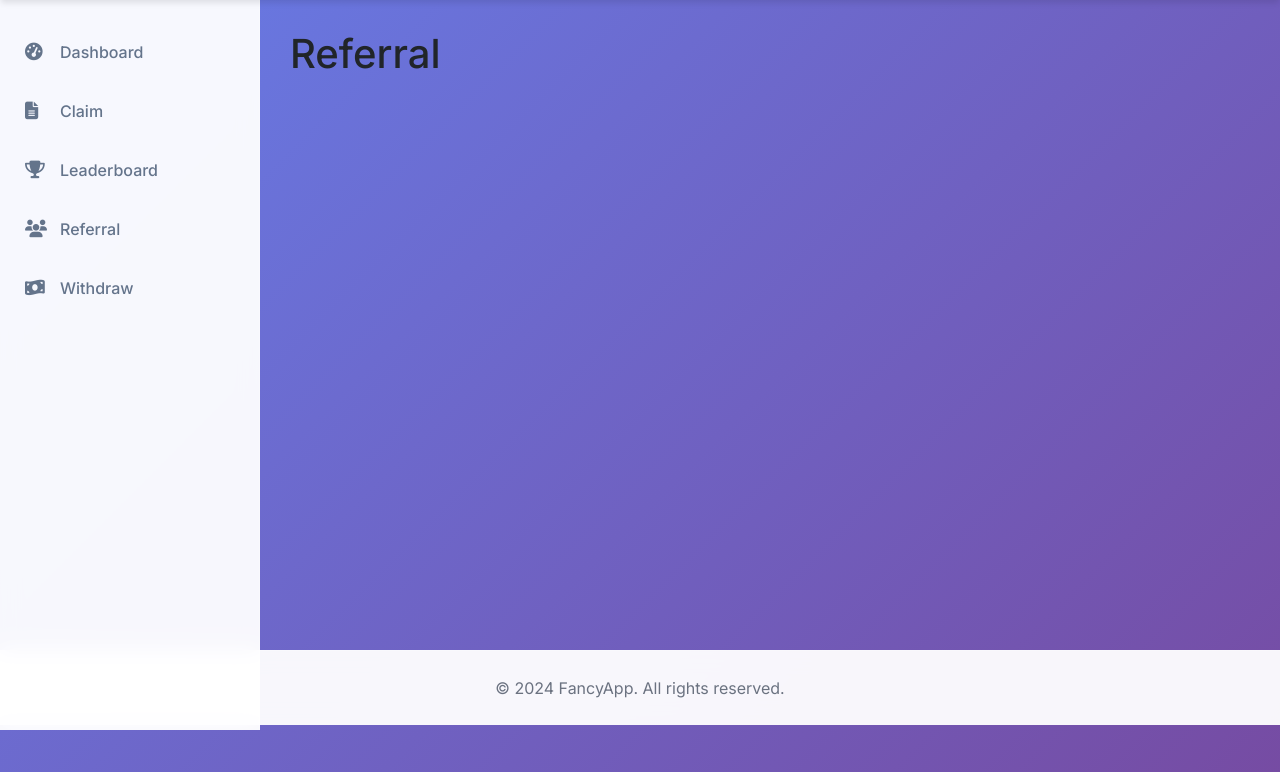
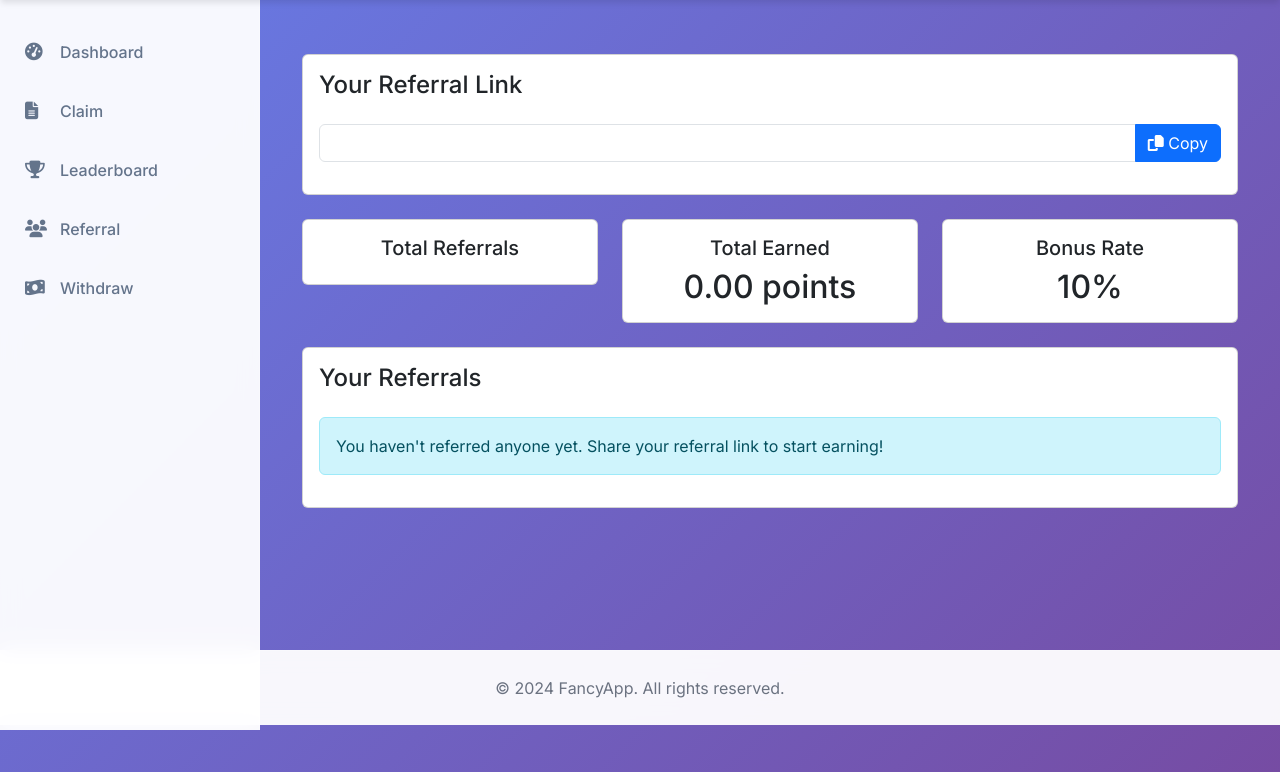
Before and after one commit to helouism/justfaucet, a CodeIgniter 4 app: the page made by app/Views/user/referral.php in a window 1280 px wide. Shown: the part 70-842 px from the top of the page. Run offline with PHP 8.4 and a stand-in for CodeIgniter, Linux system fonts and the light colour scheme; the template is opened without the code that fills it, so the values that code supplies are empty; some libraries are stand-ins or nearby versions.

Commit message:
Update Referral page

```diff
--- a/app/Models/UserModel.php
+++ b/app/Models/UserModel.php
@@ -77,7 +77,7 @@
     public function getReferrals(int $userId): array
     {
         $builder = $this->db->table($this->table);
-        $builder->select('id, username, email, created_at');
+        $builder->select('id, username, created_at');
         $builder->where('referred_by', $userId);
         $builder->orderBy('created_at', 'DESC');
 
--- a/app/Views/layout/page_layout.php
+++ b/app/Views/layout/page_layout.php
@@ -28,6 +28,7 @@
 
     <?= $this->include('layout/footer') ?>
 
+
     <!-- Bootstrap JS -->
     <script src="https://cdnjs.cloudflare.com/ajax/libs/bootstrap/5.3.0/js/bootstrap.bundle.min.js"></script>
     <script src="https://cdn.jsdelivr.net/npm/sweetalert2@11"></script>
--- a/app/Views/user/referral.php
+++ b/app/Views/user/referral.php
@@ -1,7 +1,105 @@
 <?= $this->extend('layout/page_layout') ?>
 <?= $this->section('content') ?>
 <div class="main-content">
-    <h1>Referral</h1>
+    <div class="container py-4">
+        <div class="row">
+            <div class="col-12">
+                <div class="card mb-4">
+                    <div class="card-body">
+                        <h4 class="card-title mb-4">Your Referral Link</h4>
+                        <div class="input-group mb-3">
+                            <input type="text" class="form-control" value="<?= $referral_link ?>" id="referralLink"
+                                readonly>
+                            <button class="btn btn-primary" type="button" onclick="copyReferralLink()">
+                                <i class="fas fa-copy"></i> Copy
+                            </button>
+                        </div>
+                    </div>
+                </div>
+            </div>
+        </div>
+
+        <div class="row">
+            <div class="col-md-4">
+                <div class="card text-center mb-4">
+                    <div class="card-body">
+                        <h5 class="card-title">Total Referrals</h5>
+                        <h2 class="card-text"><?= $total_referrals ?></h2>
+                    </div>
+                </div>
+            </div>
+            <div class="col-md-4">
+                <div class="card text-center mb-4">
+                    <div class="card-body">
+                        <h5 class="card-title">Total Earned</h5>
+                        <h2 class="card-text"><?= number_format($total_earned, 2) ?> points</h2>
+                    </div>
+                </div>
+            </div>
+            <div class="col-md-4">
+                <div class="card text-center mb-4">
+                    <div class="card-body">
+                        <h5 class="card-title">Bonus Rate</h5>
+                        <h2 class="card-text">10%</h2>
+                    </div>
+                </div>
+            </div>
+        </div>
+
+        <div class="card">
+            <div class="card-body">
+                <h4 class="card-title mb-4">Your Referrals</h4>
+                <?php if (empty($referrals)): ?>
+                    <div class="alert alert-info">
+                        You haven't referred anyone yet. Share your referral link to start earning!
+                    </div>
+                <?php else: ?>
+                    <div class="table-responsive">
+                        <table class="table table-hover">
+                            <thead>
+                                <tr>
+                                    <th>Username</th>
+                                    <th>Joined Date</th>
+                                    <th>Claims (Last 30 days)</th>
+                                    <th>Earnings</th>
+                                </tr>
+                            </thead>
+                            <tbody>
+                                <?php foreach ($referrals as $referral): ?>
+                                    <tr>
+                                        <td><?= esc($referral['username']) ?></td>
+                                        <td><?= date('Y-m-d', strtotime($referral['created_at'])) ?></td>
+                                        <td><?= $referral['claims_30days'] ?></td>
+                                        <td><?= number_format($referral['earnings'], 2) ?> points</td>
+                                    </tr>
+                                <?php endforeach; ?>
+                            </tbody>
+                        </table>
+                    </div>
+                <?php endif; ?>
+            </div>
+        </div>
+    </div>
 </div>
 
+<script>
+    function copyReferralLink() {
+        var copyText = document.getElementById("referralLink");
+        copyText.select();
+        copyText.setSelectionRange(0, 99999);
+        document.execCommand("copy");
+
+        // Show toast notification
+        Swal.fire({
+            icon: 'success',
+            title: 'Copied!',
+            text: 'Referral link copied to clipboard',
+            toast: true,
+            position: 'top-end',
+            showConfirmButton: false,
+            timer: 3000
+        });
+    }
+</script>
+
 <?= $this->endSection() ?>
```
Also changed, not shown: app/Controllers/ReferralController.php (+35 -1 lines).
